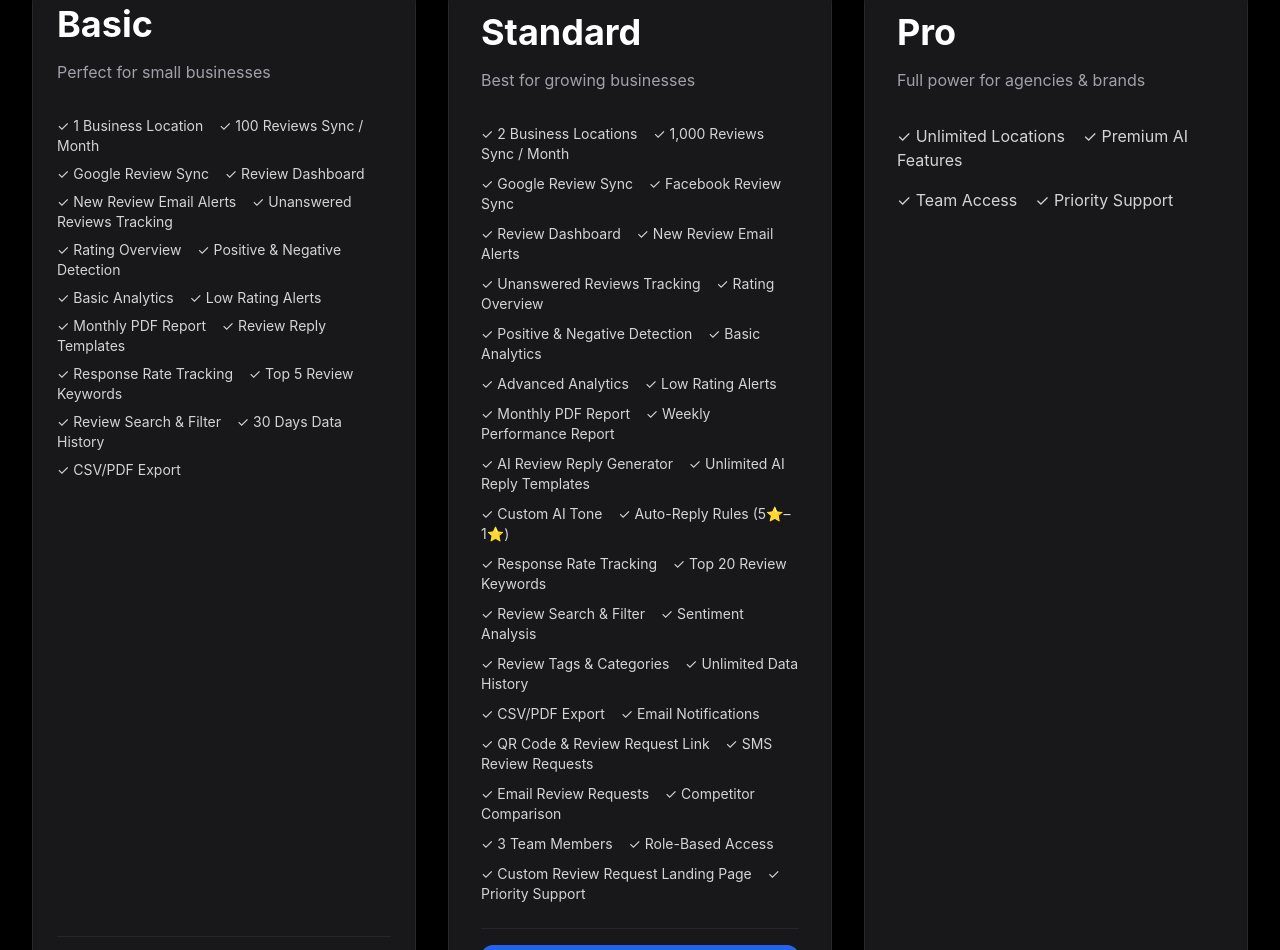
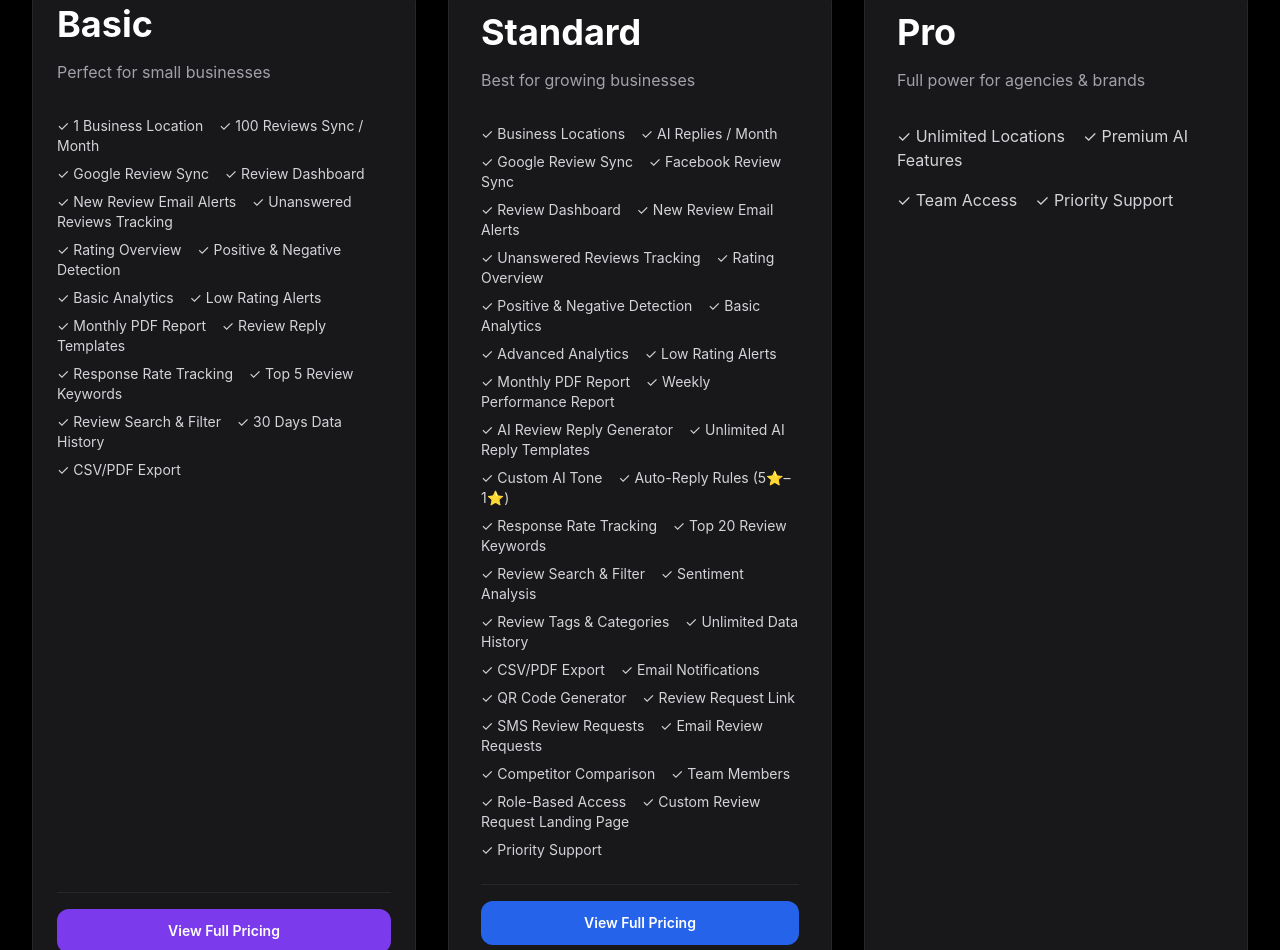
Before and after one commit to afnankhan123456/reviewreply-ai, a Next.js app: page /plans in a window 1280 px wide. Shown: the part 402-1352 px from the top of the page. Built offline with nearby package versions, Linux system fonts and the light colour scheme.

Commit message:
Update page.tsx

```diff
--- a/app/plans/page.tsx
+++ b/app/plans/page.tsx
@@ -122,8 +122,8 @@ export default function PlansPage() {
               Best for growing businesses
             </p>
 
-            <div className="space-y-2.5 text-zinc-300 text-sm flex-1">
-              <div>✓ 2 Business Locations &nbsp;&nbsp; ✓ 1,000 Reviews Sync / Month</div>
+            <div className="space-y-2 text-zinc-300 text-sm flex-1">
+              <div>✓ Business Locations &nbsp;&nbsp; ✓ AI Replies / Month</div>
               <div>✓ Google Review Sync &nbsp;&nbsp; ✓ Facebook Review Sync</div>
               <div>✓ Review Dashboard &nbsp;&nbsp; ✓ New Review Email Alerts</div>
               <div>✓ Unanswered Reviews Tracking &nbsp;&nbsp; ✓ Rating Overview</div>
@@ -136,10 +136,11 @@ export default function PlansPage() {
               <div>✓ Review Search & Filter &nbsp;&nbsp; ✓ Sentiment Analysis</div>
               <div>✓ Review Tags & Categories &nbsp;&nbsp; ✓ Unlimited Data History</div>
               <div>✓ CSV/PDF Export &nbsp;&nbsp; ✓ Email Notifications</div>
-              <div>✓ QR Code & Review Request Link &nbsp;&nbsp; ✓ SMS Review Requests</div>
-              <div>✓ Email Review Requests &nbsp;&nbsp; ✓ Competitor Comparison</div>
-              <div>✓ 3 Team Members &nbsp;&nbsp; ✓ Role-Based Access</div>
-              <div>✓ Custom Review Request Landing Page &nbsp;&nbsp; ✓ Priority Support</div>
+              <div>✓ QR Code Generator &nbsp;&nbsp; ✓ Review Request Link</div>
+              <div>✓ SMS Review Requests &nbsp;&nbsp; ✓ Email Review Requests</div>
+              <div>✓ Competitor Comparison &nbsp;&nbsp; ✓ Team Members</div>
+              <div>✓ Role-Based Access &nbsp;&nbsp; ✓ Custom Review Request Landing Page</div>
+              <div>✓ Priority Support</div>
             </div>
 
             <div className="mt-6 pt-4 border-t border-zinc-800">
```
